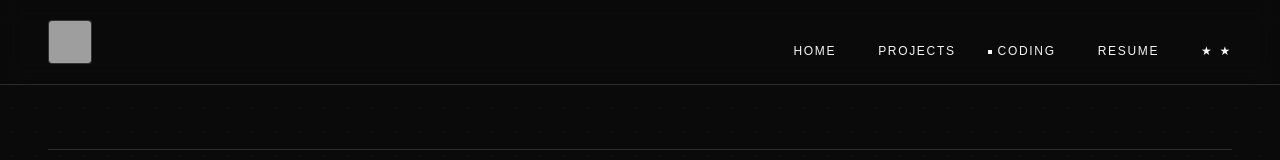
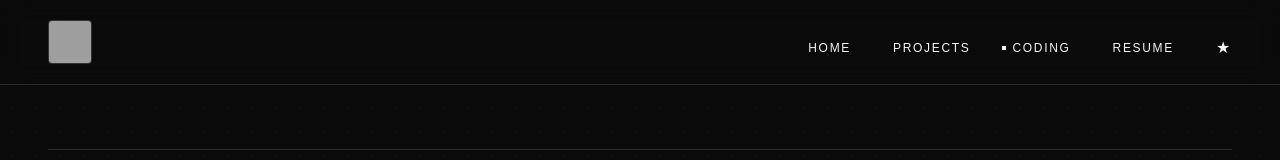
Before and after one commit to meh-akshaya/portfolio, a Next.js app: page /coding in a window 1280 px wide. Shown: the top 160 px of the page. Built offline with nearby package versions, Linux system fonts and the light colour scheme; no server answers; grey boxes are pictures that could not be loaded; a web font is replaced by a local one.

Commit message:
add star link

```diff
--- a/components/portfolio/Header.tsx
+++ b/components/portfolio/Header.tsx
@@ -71,15 +71,15 @@ export function Header() {
             if (item.external) {
               return (
                 <a
-                  key={item.label}
+                  key={item.href}
                   href={item.href}
                   target="_blank"
                   rel="noopener noreferrer"
+                  aria-label="Star Portfolio on GitHub"
                   className="group relative text-meta transition-colors py-1 flex items-center gap-1.5 text-[color:var(--color-muted-on-black)] hover:text-white"
                 >
                   <span className="h-1 w-1 bg-transparent group-hover:bg-white group-hover:scale-100 transition-all" />
-                  <span>{item.label}</span>
-                  <span className="text-white">★</span>
+                  <span className="text-white text-base">★</span>
                 </a>
               );
             }
```
